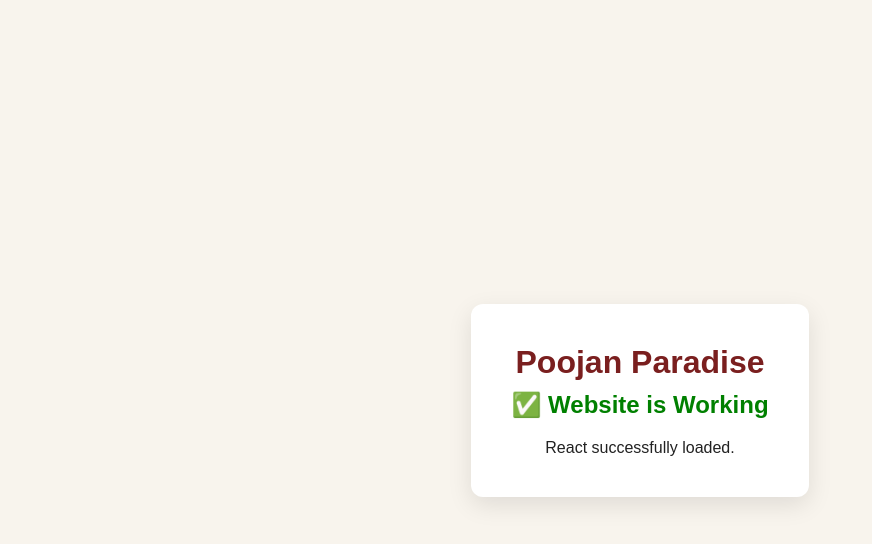
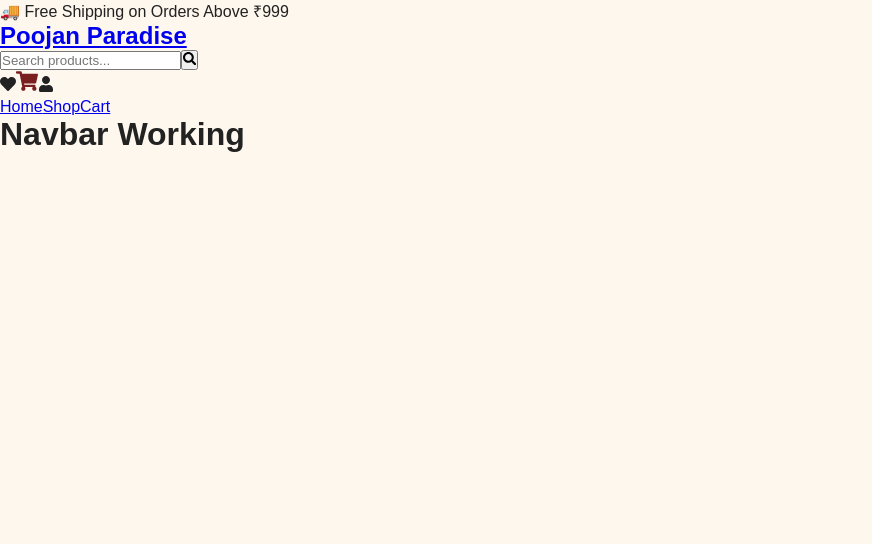
Before and after one commit to dagarjaat1313-dev/poojan-paradise-3, a React (Vite) app: page / in a window 1280 px wide. Shown: the top 544 px of the page, without its empty margins (0-872 px from the left). Built offline with nearby package versions, Linux system fonts and the light colour scheme.

Commit message:
Update App.jsx

```diff
--- a/src/App.jsx
+++ b/src/App.jsx
@@ -1,37 +1,11 @@
+
+import Navbar from "./components/Navbar";
 
 export default function App() {
   return (
-    <div
-      style={{
-        minHeight: "100vh",
-        display: "flex",
-        justifyContent: "center",
-        alignItems: "center",
-        background: "#f8f4ed",
-        fontFamily: "Arial, sans-serif",
-      }}
-    >
-      <div
-        style={{
-          textAlign: "center",
-          background: "#fff",
-          padding: "40px",
-          borderRadius: "12px",
-          boxShadow: "0 8px 24px rgba(0,0,0,0.1)",
-        }}
-      >
-        <h1 style={{ color: "#7A1F1F", marginBottom: "10px" }}>
-          Poojan Paradise
-        </h1>
-
-        <h2 style={{ color: "green", marginBottom: "20px" }}>
-          ✅ Website is Working
-        </h2>
-
-        <p>
-          React successfully loaded.
-        </p>
-      </div>
-    </div>
+    <>
+      <Navbar />
+      <h1>Navbar Working</h1>
+    </>
   );
 }
```
